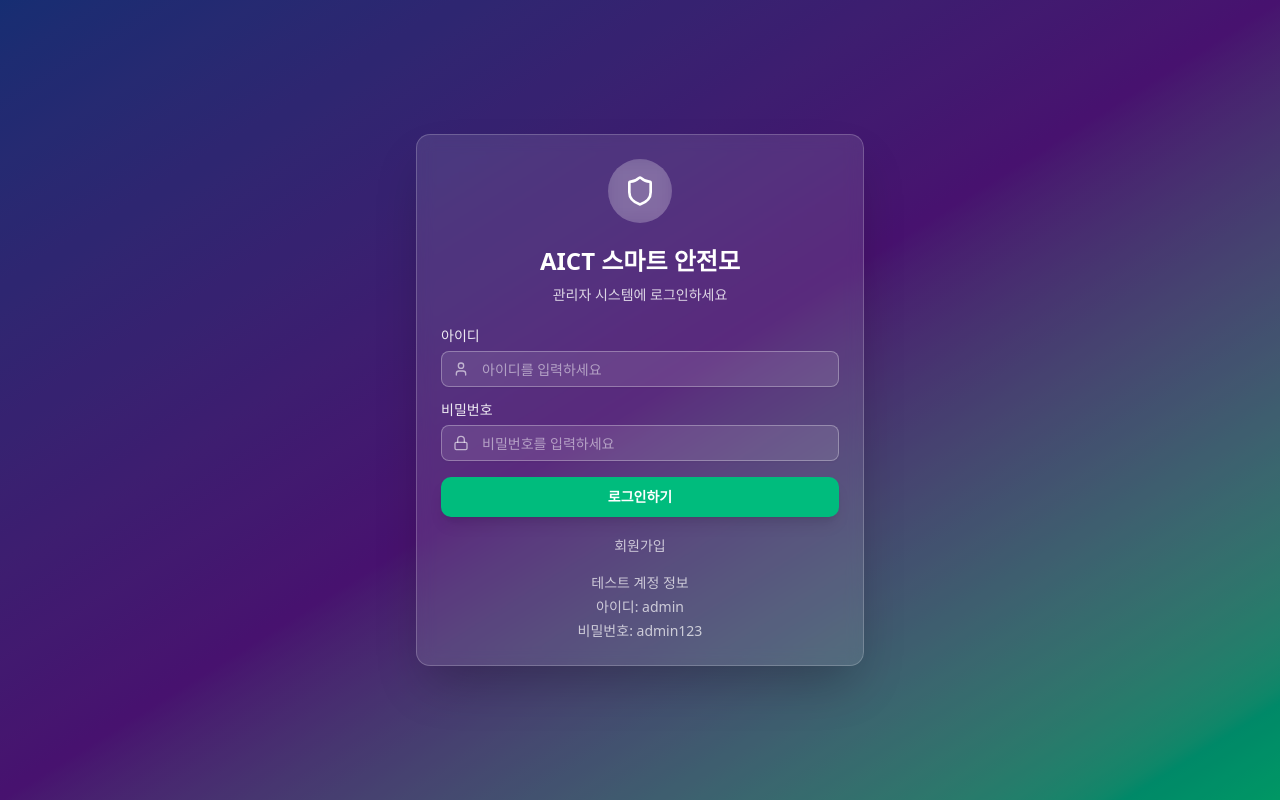
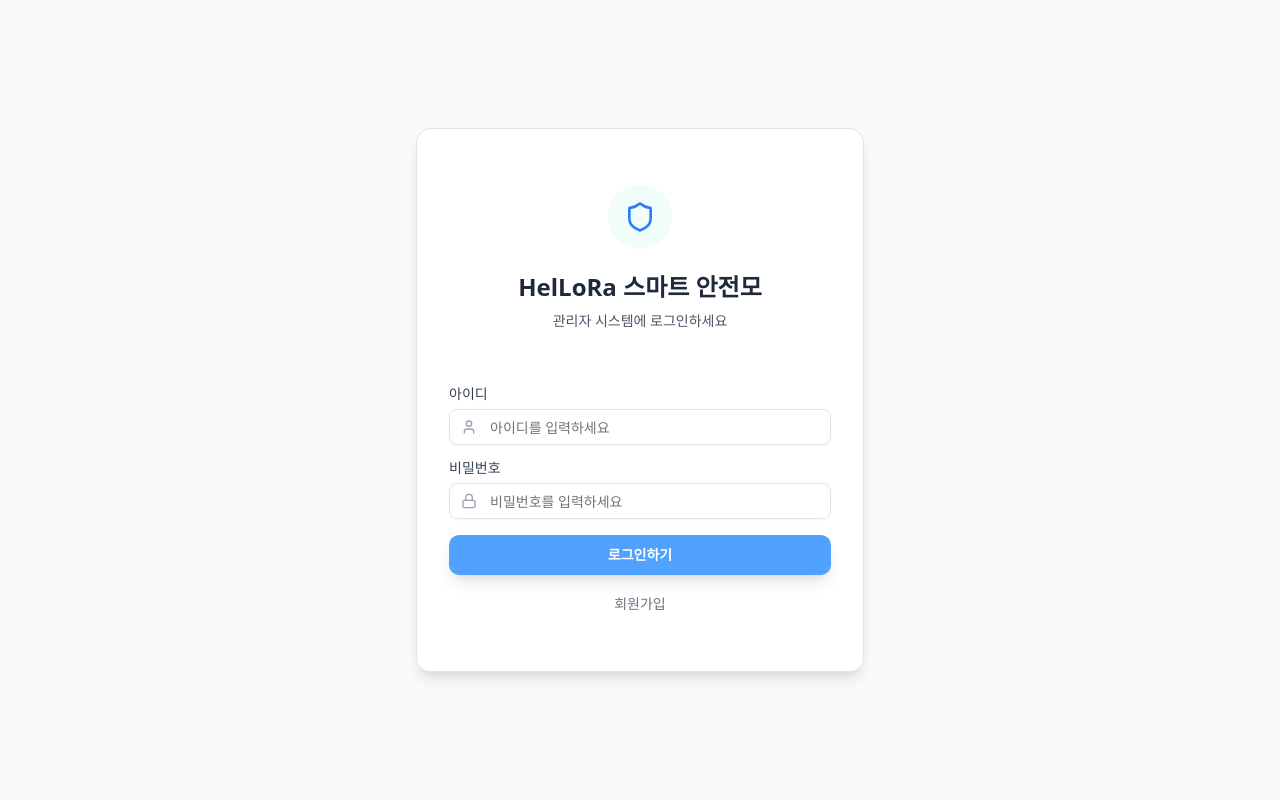
Before and after one commit to KSU-SmartHelmet/frontend, a React (Vite) app: page / in a window 1280 px wide. Built offline with nearby package versions, Linux system fonts and the light colour scheme.

Commit message:
style(#4): 로그인페이지 스타일 수정

```diff
--- a/src/components/login-page.tsx
+++ b/src/components/login-page.tsx
@@ -62,77 +62,68 @@ export function LoginPage() {
   };
 
   return (
-    <div className="min-h-screen flex items-center justify-center bg-gradient-to-br from-blue-900 via-purple-900 to-emerald-500 p-4">
-      <div className="absolute inset-0 bg-black/20"></div>
-
-      <Card className="w-full max-w-md relative z-10 backdrop-blur-sm bg-white/10 border-white/20 shadow-2xl">
-        <CardHeader className="text-center space-y-4">
-          <div className="mx-auto w-16 h-16 bg-white/20 rounded-full flex items-center justify-center backdrop-blur-sm">
-            <Shield className="w-8 h-8 text-white" />
+    <div className="min-h-screen flex items-center justify-center bg-gray-50 p-4">
+      <Card className="w-full max-w-md bg-white shadow-lg rounded-xl">
+        <CardHeader className="text-center space-y-4 pt-8">
+          <div className="mx-auto w-16 h-16 bg-teal-50 rounded-full flex items-center justify-center">
+            <Shield className="w-8 h-8 text-blue-500" />
           </div>
           <div>
-            <CardTitle className="text-2xl font-bold text-white">AICT 스마트 안전모</CardTitle>
-            <CardDescription className="text-white/80 mt-2">관리자 시스템에 로그인하세요</CardDescription>
+            <CardTitle className="text-2xl font-bold text-gray-800">HelLoRa 스마트 안전모</CardTitle>
+            <CardDescription className="text-gray-600 mt-2">관리자 시스템에 로그인하세요</CardDescription>
           </div>
         </CardHeader>
 
-        <CardContent className="space-y-6">
+        <CardContent className="p-8 space-y-6">
           <form onSubmit={handleLogin} className="space-y-4">
             <div className="space-y-2">
-              <Label htmlFor="id" className="text-white/90 font-medium">
+              <Label htmlFor="id" className="text-gray-700 font-medium">
                 아이디
               </Label>
               <div className="relative">
-                <User className="absolute left-3 top-1/2 transform -translate-y-1/2 w-4 h-4 text-white/60" />
+                <User className="absolute left-3 top-1/2 transform -translate-y-1/2 w-4 h-4 text-gray-400" />
                 <Input
                   id="id"
                   type="text"
                   value={formData.id}
                   onChange={(e) => handleInputChange("id", e.target.value)}
-                  className="pl-10 bg-white/10 border-white/30 text-white placeholder:text-white/50 focus:border-white/50 focus:ring-white/20"
+                  className="pl-10"
                   placeholder="아이디를 입력하세요"
                 />
               </div>
             </div>
 
             <div className="space-y-2">
-              <Label htmlFor="password" className="text-white/90 font-medium">
+              <Label htmlFor="password" className="text-gray-700 font-medium">
                 비밀번호
               </Label>
               <div className="relative">
-                <Lock className="absolute left-3 top-1/2 transform -translate-y-1/2 w-4 h-4 text-white/60" />
+                <Lock className="absolute left-3 top-1/2 transform -translate-y-1/2 w-4 h-4 text-gray-400" />
                 <Input
                   id="password"
                   type="password"
                   value={formData.password}
                   onChange={(e) => handleInputChange("password", e.target.value)}
-                  className="pl-10 bg-white/10 border-white/30 text-white placeholder:text-white/50 focus:border-white/50 focus:ring-white/20"
+                  className="pl-10"
                   placeholder="비밀번호를 입력하세요"
                 />
               </div>
             </div>
 
-            {error && <p className="text-red-400 text-sm text-center">{error}</p>}
+            {error && <p className="text-red-500 text-sm text-center pt-2">{error}</p>}
 
             <Button
               type="submit"
-              className="w-full bg-emerald-500 hover:bg-emerald-600 text-white font-semibold py-3 rounded-lg transition-all duration-200 shadow-lg hover:shadow-xl"
+              className="w-full bg-blue-400 hover:bg-blue-500 text-white font-semibold rounded-lg transition-all duration-200 shadow-lg hover:shadow-xl"
               size="lg"
               onClick={handleLogin}
             >
               로그인하기
             </Button>
             <div className="text-center">
-              <Link to="/signup" className="text-sm text-white/70 hover:text-white">
+              <Link to="/signup" className="text-sm text-gray-500 hover:text-gray-700">
                 회원가입
               </Link>
-            </div>
-
-            {/*TODO: 배포 시 삭제 (개발용)*/}
-            <div className="text-white/70 text-sm text-center space-y-1">
-              <p>테스트 계정 정보</p>
-              <p>아이디: admin</p>
-              <p>비밀번호: admin123</p>
             </div>
           </form>
         </CardContent>
```
